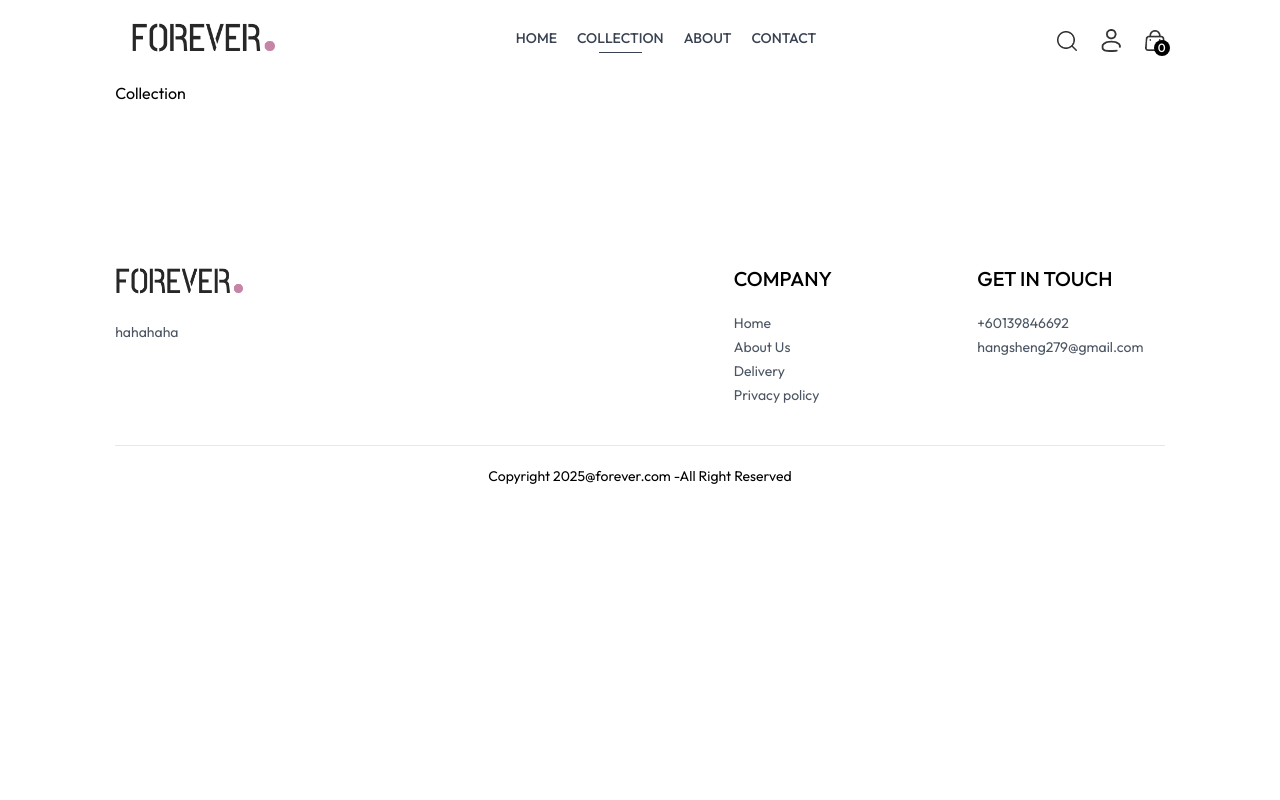
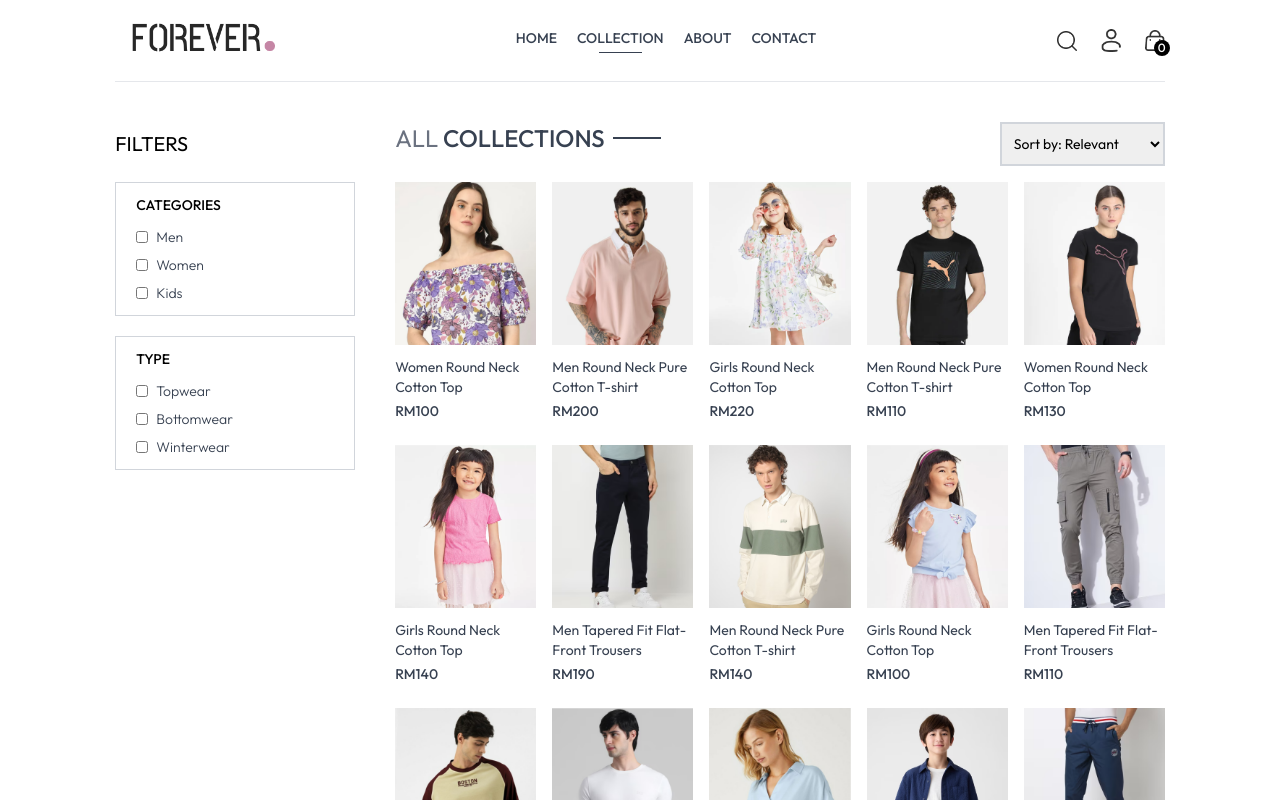
Before and after one commit to hangsheng0625/TheTrendyClub, a React (Vite) app in the folder frontend/: page /collection in a window 1280 px wide. Shown: the top 800 px of the page. Built offline with nearby package versions, Linux system fonts and the light colour scheme.

Commit message:
complete the collection page with proper filter function

```diff
--- a/frontend/src/pages/Collection.jsx
+++ b/frontend/src/pages/Collection.jsx
@@ -1,8 +1,140 @@
-import React from 'react'
+import React, { useContext, useEffect, useState } from 'react'
+import { ShopContext } from '../context/ShopContext'
+import { assets } from '../assets/assets';
+import Title from '../components/Title';
+import ProductItem from '../components/ProductItem';
+
 
 const Collection = () => {
+
+    const {products} = useContext(ShopContext);
+    const [showFilter, setShowFilter] = useState(false);
+    const [filterProducts, setFilterProducts] = useState([]);
+    const [category, setCategory] = useState([]);
+    const [subCategory, setSubCategory] = useState([]);
+    const [sortType, setSortType] = useState(['relevant']);
+
+    const toggleCategory = (e) => {
+      if (category.includes(e.target.value)) {
+        setCategory(prev=> prev.filter(item => item !== e.target.value))
+      }
+      else{
+        setCategory(prev => [...prev,e.target.value])
+      }
+    }
+
+    const toggleSubCategory = (e) => {
+      if (subCategory.includes(e.target.value)) {
+        setSubCategory(prev=> prev.filter(item => item !== e.target.value))
+      }
+      else{
+        setSubCategory(prev => [...prev,e.target.value])
+      }
+    }
+
+    const applyFilter = () => {
+      let productsCopy = products.slice();
+      if (category.length > 0) {
+        productsCopy = productsCopy.filter(item => category.includes(item.category));
+      }
+
+        if (subCategory.length > 0) {
+        productsCopy = productsCopy.filter(item => subCategory.includes(item.subCategory));
+      }
+
+      setFilterProducts(productsCopy)
+
+    }
+
+    const sortProduct = () => {
+      let filterProductCopy = filterProducts.slice();
+
+      switch (sortType) {
+        case 'low-high':
+          setFilterProducts(filterProductCopy.sort((a,b) =>(a.price - b.price)));
+          break;
+
+        case 'high-low':
+          setFilterProducts(filterProductCopy.sort((a,b) =>(b.price - a.price)));
+          break;
+
+        default:
+          applyFilter();
+          break;
+      }
+    }
+    useEffect(()=>{
+      applyFilter();
+    },[category, subCategory])
+
+    useEffect(()=>{
+      sortProduct();
+    },[sortType])
+
   return (
-    <div>Collection</div>
+    <div className='flex flex-col sm:flex-row gap-1 sm:gap-10 pt-10 border-t'>
+      {/* Filter Options */}
+      <div className='min-w-60'>
+        <p className='my-2 text-xl flex items-center cursor-pointer gap-2' onClick={() => setShowFilter((prev) => !prev)}>
+          FILTERS
+          <img src={assets.dropdown_icon} className={`h-3 sm:hidden ${showFilter ? 'rotate-90': ''}`} alt="" />
+        </p>
+
+        {/* Category Filter */}
+        <div className={`border border-gray-300 pl-5 py-3 mt-6 ${showFilter ? '' : 'hidden'} sm:block`}>
+          <p className='mb-3 text-sm font-medium'>CATEGORIES</p>
+          <div className='flex flex-col gap-2 text-sm font-light text-gray-700'>
+            <p className='flex gap-2'>
+              <input className='w-3' type="checkbox"  value={'Men'} onChange={toggleCategory}/> Men
+            </p>
+            <p className='flex gap-2'>
+              <input className='w-3' type="checkbox"  value={'Women'} onChange={toggleCategory}/> Women
+            </p>
+            <p className='flex gap-2'>
+              <input className='w-3' type="checkbox"  value={'Kids'} onChange={toggleCategory}/> Kids
+            </p>
+          </div>
+        </div>
+
+        {/* {Sub category filter} */}
+        <div className={`border border-gray-300 pl-5 py-3 my-5 ${showFilter ? '' : 'hidden'} sm:block`}>
+          <p className='mb-3 text-sm font-medium'>TYPE</p>
+          <div className='flex flex-col gap-2 text-sm font-light text-gray-700'>
+            <p className='flex gap-2'>
+              <input className='w-3' type="checkbox"  value={'Topwear'} onChange={toggleSubCategory}/> Topwear
+            </p>
+            <p className='flex gap-2'>
+              <input className='w-3' type="checkbox"  value={'Bottomwear'} onChange={toggleSubCategory}/> Bottomwear
+            </p>
+            <p className='flex gap-2'>
+              <input className='w-3' type="checkbox"  value={'Winterwear'} onChange={toggleSubCategory}/> Winterwear
+            </p>
+          </div>
+        </div>
+      </div>
+
+        {/* {Right Side} */}
+        <div className='flex-1'>
+          <div className='flex justify-between text-base sm:text-2xl mb-4'>
+            <Title text1={'ALL'} text2={'COLLECTIONS'}></Title>
+            {/* {Product Sort} */}
+            <select onChange={(e)=>setSortType(e.target.value)} className='border-2 border-gray-300 text-sm px-2'>
+              <option value="relevant">Sort by: Relevant</option>
+              <option value="low-high">Sort by: Low to High</option>
+              <option value="high-low">Sort by: High to Low</option>
+            </select>
+          </div>
+
+        {/* {Map Products} */}
+        <div className='grid grid-cols-2 sm:grid-cols-3 md:grid-cols-4 lg:grid-cols-5 gap-4 gap-y-6'>
+          {
+            filterProducts.map((item, index)=>(
+              <ProductItem key={index} name={item.name} id={item._id} price={item.price} image={item.image}/>
+            ))
+          }
+        </div>
+      </div>
+    </div>
   )
 }
 
```
